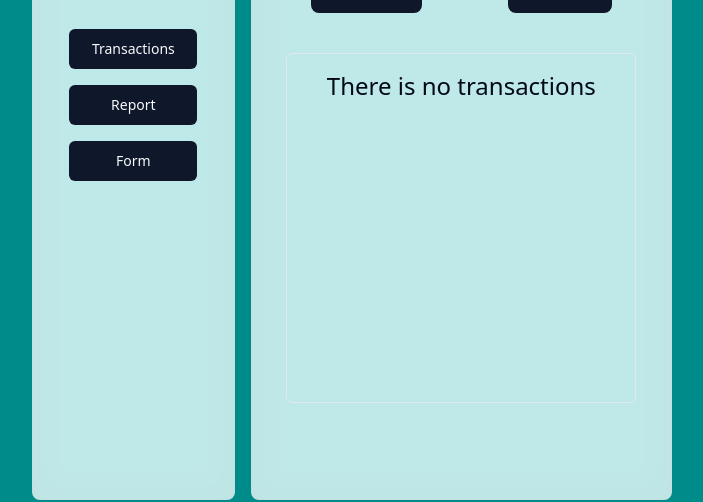
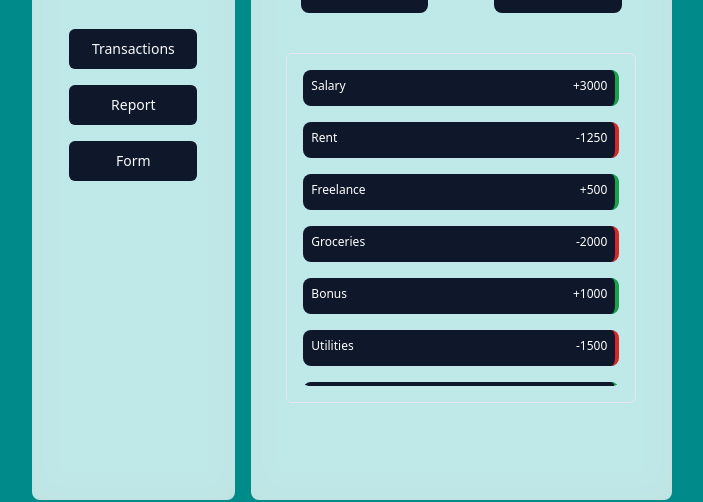
Before and after one commit to arentalb/react-practice-components, a React (Vite) app: page / in a window 1280 px wide. Shown: the part 200-702 px from the top of the page, without its empty margins (288-991 px from the left). Built offline with nearby package versions, Linux system fonts and the light colour scheme.

Commit message:
Add data

```diff
--- a/src/components/Main.jsx
+++ b/src/components/Main.jsx
@@ -4,8 +4,131 @@ import { TransactionForm } from "@/components/transactionForm/TransactionForm.js
 import { ReportComponent } from "@/components/report/ReportComponent.jsx";
 import { useState } from "react";
 
+const data = [
+  {
+    id: 1,
+    type: "income",
+    category: "Salary",
+    amount: 3000,
+  },
+  {
+    id: 2,
+    type: "expense",
+    category: "Rent",
+    amount: 1250,
+  },
+  {
+    id: 3,
+    type: "income",
+    category: "Freelance",
+    amount: 500,
+  },
+  {
+    id: 4,
+    type: "expense",
+    category: "Groceries",
+    amount: 2000,
+  },
+  {
+    id: 5,
+    type: "income",
+    category: "Bonus",
+    amount: 1000,
+  },
+  {
+    id: 6,
+    type: "expense",
+    category: "Utilities",
+    amount: 1500,
+  },
+  {
+    id: 7,
+    type: "income",
+    category: "Salary",
+    amount: 4000,
+  },
+  {
+    id: 8,
+    type: "expense",
+    category: "Dining out",
+    amount: 750,
+  },
+  {
+    id: 9,
+    type: "income",
+    category: "Salary",
+    amount: 1250,
+  },
+  {
+    id: 10,
+    type: "expense",
+    category: "Healthcare",
+    amount: 5000,
+  },
+  {
+    id: 11,
+    type: "income",
+    category: "Salary",
+    amount: 2000,
+  },
+  {
+    id: 12,
+    type: "expense",
+    category: "Healthcare",
+    amount: 3000,
+  },
+  {
+    id: 13,
+    type: "income",
+    category: "Rental income",
+    amount: 4000,
+  },
+  {
+    id: 14,
+    type: "expense",
+    category: "Transportation",
+    amount: 1000,
+  },
+  {
+    id: 15,
+    type: "income",
+    category: "Rental income",
+    amount: 3500,
+  },
+  {
+    id: 16,
+    type: "expense",
+    category: "Transportation",
+    amount: 120,
+  },
+  {
+    id: 17,
+    type: "income",
+    category: "Rental income",
+    amount: 350,
+  },
+  {
+    id: 18,
+    type: "expense",
+    category: "Rent",
+    amount: 200,
+  },
+  {
+    id: 19,
+    type: "income",
+    category: "Renting equipment",
+    amount: 250,
+  },
+  {
+    id: 20,
+    type: "expense",
+    category: "Rent",
+    amount: 30,
+  },
+];
+
 export function Main({ activeTab }) {
-  const [transactions, setTransactions] = useState([]);
+  const [transactions, setTransactions] = useState(data);
 
   return (
     <main className={`${styles.glass}  col-span-2 glass rounded-lg p-4`}>
--- a/src/components/report/ReportChart.jsx
+++ b/src/components/report/ReportChart.jsx
@@ -28,5 +28,12 @@ export function ReportChart({ reportList }) {
       },
     ],
   };
-  return <Pie data={data} />;
+  const chartOptions = {
+    maintainAspectRatio: false,
+    responsive: true,
+    width: 800,
+    height: 800,
+  };
+
+  return <Pie data={data} options={chartOptions} />;
 }
--- a/src/components/transactionForm/TransactionForm.jsx
+++ b/src/components/transactionForm/TransactionForm.jsx
@@ -11,7 +11,14 @@ const selectorData1 = {
 
 const selectorData2 = {
   label: "category",
-  items: ["home", "course", "car ", "hospital"],
+  items: [
+    "Groceries",
+    "Utilities",
+    "Dining out",
+    "Healthcare",
+    "Transportation",
+    "Rent",
+  ],
   message: "select a category",
 };
 
@@ -25,13 +32,26 @@ export function TransactionForm({ setTransactions }) {
     if (e === "expense") {
       setSelectData({
         ...selectData,
-        items: ["home", "course", "car ", "hospital"],
+        items: [
+          "Groceries",
+          "Utilities",
+          "Dining out",
+          "Healthcare",
+          "Transportation",
+          "Rent",
+        ],
       });
     }
     if (e === "income") {
       setSelectData({
         ...selectData,
-        items: ["salary1", "salary2", "founded", "still"],
+        items: [
+          "Freelance",
+          "Bonus",
+          "Salary",
+          "Rental income",
+          "Renting equipment",
+        ],
       });
     }
 
```
